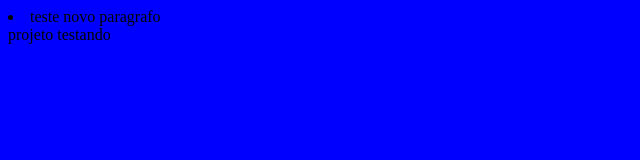
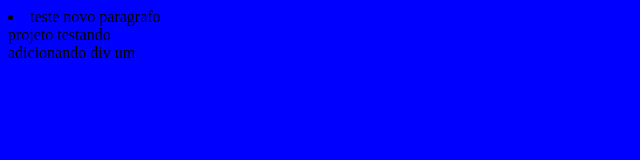
Before and after one commit to raulanacleto/curso-git, a plain HTML site: page index.html in a window 1280 px wide. Shown: the whole page, without its empty margins (0-640 px from the left). Drawn offline with Linux system fonts and the light colour scheme.

Commit message:
adicionado div um

```diff
--- a/index.html
+++ b/index.html
@@ -9,6 +9,11 @@
 		<div>
 		projeto testando
 		</div>
+
+        <div>
+            adicionando div um
+        </div>
+
 	</body>
 
 </html>
```
